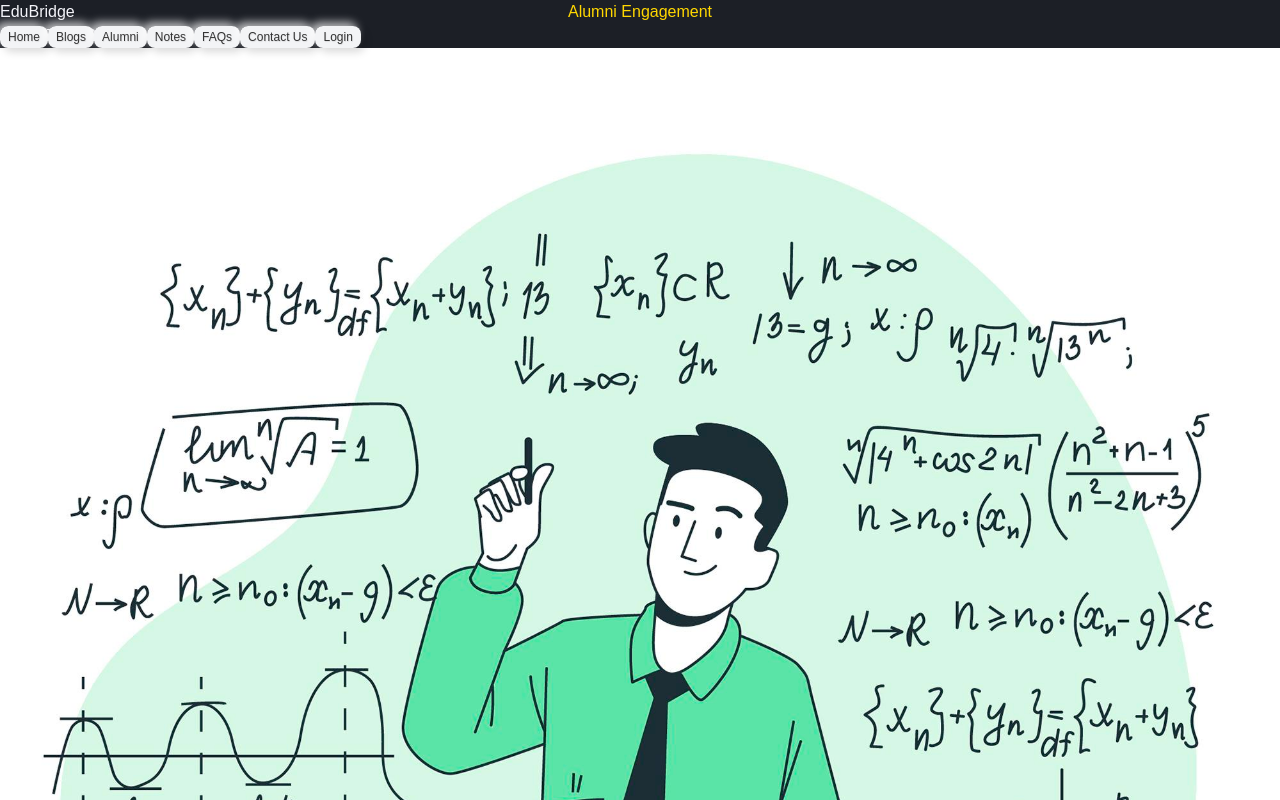
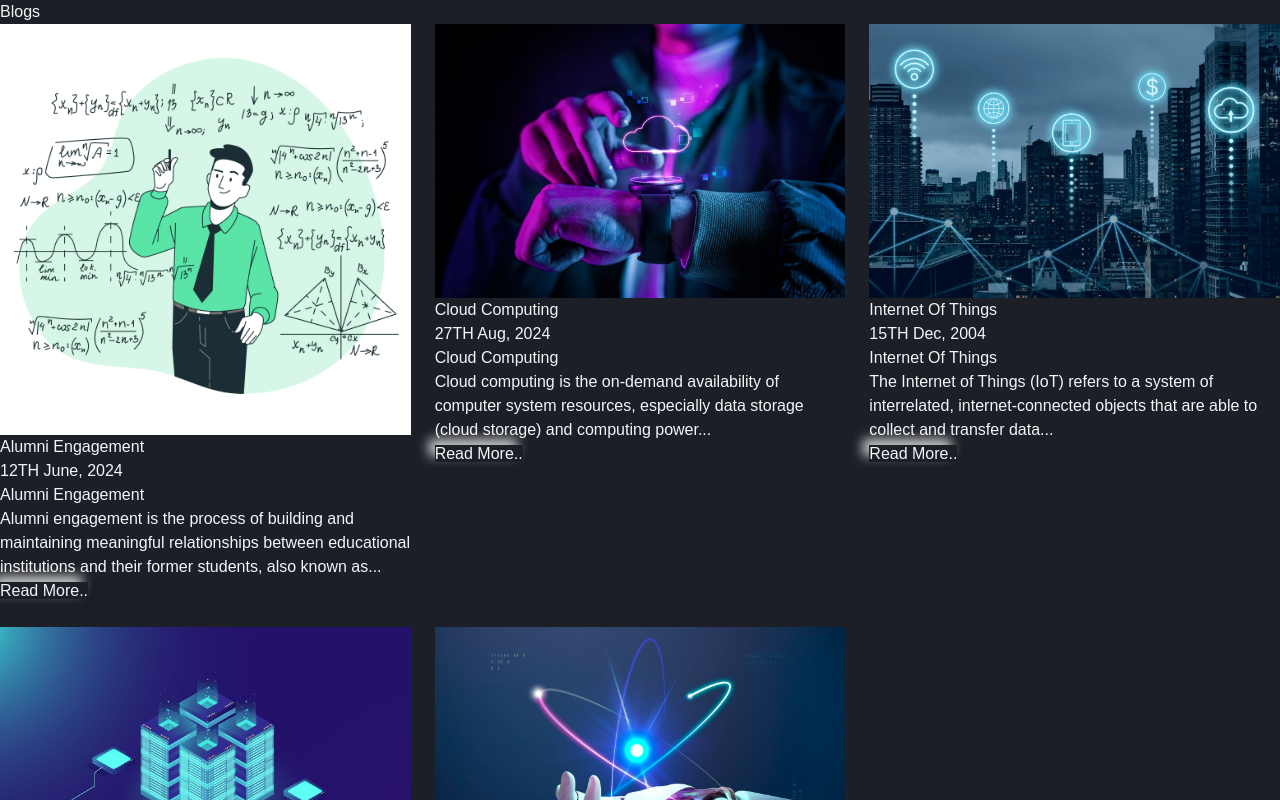
Before and after one commit to Gem2005/SIH-project, a React (Vite) app: page /blog/1 in a window 1280 px wide. Shown: the top 800 px of the page. Built offline with nearby package versions, Linux system fonts and the light colour scheme.

Commit message:
blog updated

```diff
--- a/src/App.tsx
+++ b/src/App.tsx
@@ -1,7 +1,6 @@
 import React from 'react';
 import { BrowserRouter as Router, Route, Routes } from 'react-router-dom';
 import HomePage from './pages/HomePage';
- // Fixed typo
 import BatchPage from './pages/BatchPage';
 import BranchPage from './pages/BranchPage';
 import StudentsPage from './pages/StudentsPage';
@@ -9,9 +8,10 @@ import StudentProfilePage from './pages/StudentProfilePage';
 import BranchSemesterSelection from './components/BranchSemesterSelection';
 import SubjectList from './components/SubjectList';
 import NotFoundPage from './pages/NotFoundPage';
-import BlogPage from './pages/BlogPage';
+import BlogPage from './components/BlogPage';
+import BlogSection from './components/BlogSection';
 import FAQ from './pages/FAQ';
-import LoginPage from './pages/LoginPage';
+
 import RegisterPage from './pages/RegisterPage';
 import ForgetPassword from './pages/ForgetPassword';
 
@@ -19,35 +19,32 @@ const App: React.FC = () => {
   return (
     <Router>
       <Routes>
+        {/* Home Page */}
         <Route path="/" element={<HomePage />} />
 
-
-
-        <Route path="/loginpage" element={<LoginPage />} />
+        {/* Authentication Pages */}
         <Route path="/register" element={<RegisterPage />} />
         <Route path="/forgot-password" element={<ForgetPassword />} />
+
+        {/* FAQ Page */}
         <Route path="/faq" element={<FAQ />} />
-        {/* for alumini list features */}
 
-
+        {/* Alumni Feature Routes */}
         <Route path="/batch" element={<BatchPage />} />
         <Route path="/branch/:batchYear" element={<BranchPage />} />
         <Route path="/students/:batchYear/:branchName" element={<StudentsPage />} />
         <Route path="/student/:studentId" element={<StudentProfilePage />} />
 
+        {/* Blog Feature Routes */}
+        <Route path="/blog" element={<BlogPage />} /> {/* Blog list page */}
+        <Route path="/blog/:id" element={<BlogSection />} /> {/* Blog detail page */}
 
-
-        {/* for notes feature */}
+        {/* Notes Feature Routes */}
         <Route path="/study-material" element={<BranchSemesterSelection />} />
         <Route path="/study-material/:branch/:year" element={<SubjectList />} />
 
-        {/* for  blog feature */}
-        <Route path="/blog/:id" element={<BlogPage />} />
-
-
-        {/* for error page  */}
-        <Route path="*" element={<NotFoundPage />} /> {/* Optional route for 404 errors */}
-
+        {/* 404 Not Found Route */}
+        <Route path="" element={<NotFoundPage />} />
       </Routes>
     </Router>
   );
--- a/src/components/Navbar.tsx
+++ b/src/components/Navbar.tsx
@@ -1,11 +1,13 @@
 import React, { useState } from 'react';
-import { Link } from 'react-router-dom';
-import ContactForm from './ContactForm';  // Import your ContactForm component
+import { Link, useLocation } from 'react-router-dom';
+import ContactForm from './ContactForm';
+import BlogPage from './BlogPage';
 import "../styles/Navbar.css";
 
 const Navbar: React.FC = () => {
   const [isMenuOpen, setIsMenuOpen] = useState(false);
-  const [isContactOpen, setIsContactOpen] = useState(false); // For ContactForm modal
+  const [isContactOpen, setIsContactOpen] = useState(false);
+  const location = useLocation();
 
   const toggleMenu = () => {
     setIsMenuOpen(!isMenuOpen);
@@ -14,6 +16,8 @@ const Navbar: React.FC = () => {
   const toggleContactForm = () => {
     setIsContactOpen(!isContactOpen);
   };
+
+  const isBlogModalOpen = location.pathname.includes('/blogs');
 
   return (
     <>
@@ -30,12 +34,11 @@ const Navbar: React.FC = () => {
           {/* Desktop Menu */}
           <div className="hidden md:flex flex-grow justify-center space-x-4 lg:space-x-6 text-[#d98596] font-semibold">
             <Link to="/" className="nav-item">Home</Link>
-            <Link to="/blogs" className="nav-item">Blogs</Link>
-            <Link to="/batch" className="nav-item">Alumni</Link>
+            <Link to="/blog" className="nav-item">Blogs</Link> {/* Updated route to blog */}
             <Link to="/study-material" className="nav-item">Notes</Link>
             <Link to="/faq" className="nav-item">FAQs</Link>
             <span onClick={toggleContactForm} className="nav-item cursor-pointer">Contact Us</span>
-            <Link to="/loginpage" className="nav-item">Login</Link>
+
           </div>
 
           {/* Mobile Menu Button */}
@@ -59,11 +62,25 @@ const Navbar: React.FC = () => {
               <Link to="/study-material" className="text-lg">Notes</Link>
               <Link to="/faq" className="text-lg">FAQs</Link>
               <span onClick={toggleContactForm} className="text-lg cursor-pointer">Contact Us</span>
-              <Link to="/loginpage" className="text-lg">Login</Link>
             </div>
           </div>
         )}
       </nav>
+
+      {/* BlogPage Modal */}
+      {isBlogModalOpen && (
+        <div className="fixed inset-0 bg-gray-500 bg-opacity-75 flex justify-center items-center z-50">
+          <div className="relative bg-white p-6 rounded-lg shadow-lg w-full h-full overflow-y-auto max-h-screen mx-4 lg:mx-auto lg:max-w-6xl">
+            {/* Close button */}
+            <Link to="/">
+              <button className="absolute top-4 right-4 text-3xl font-bold text-gray-700 hover:text-gray-900">
+                &times;
+              </button>
+            </Link>
+            <BlogPage />
+          </div>
+        </div>
+      )}
 
       {/* ContactForm Pop-up */}
       {isContactOpen && (
--- a/src/data/blogData.ts
+++ b/src/data/blogData.ts
@@ -24,11 +24,7 @@ import cloud from '../assets/images/cloud.jpeg';
 import iot from '../assets/images/Iot.jpeg';
 import blockchain from '../assets/images/blockchain.jpeg';
 import robotics from '../assets/images/Robotics.jpeg';
-import ai from '../assets/images/ai.jpeg';
-import quantum from '../assets/images/quantum.jpeg';
-import vr from '../assets/images/vr.jpeg';
-import cybersecurity from '../assets/images/cybersecurity.jpeg';
-import bigdata from '../assets/images/bigdata.jpeg';
+
 
 // Example blog data
 const blogData: BlogData = {
```
Also changed, not shown: src/components/BlogPage.tsx (renamed from src/pages/BlogPage.tsx, +8 -4 lines).
